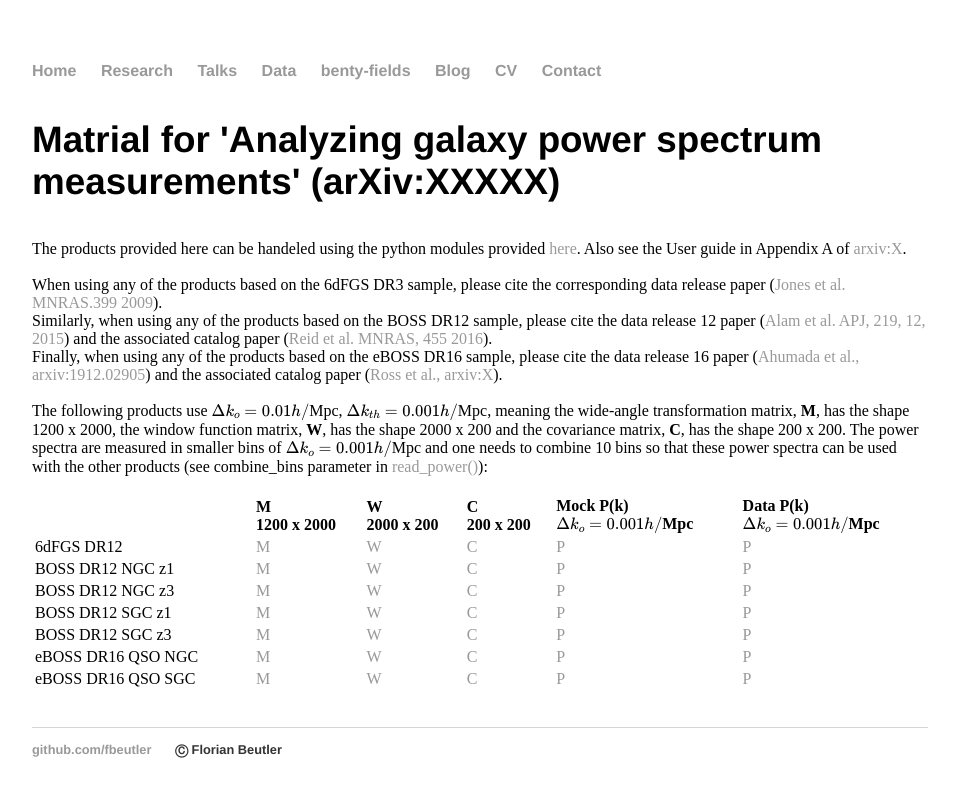
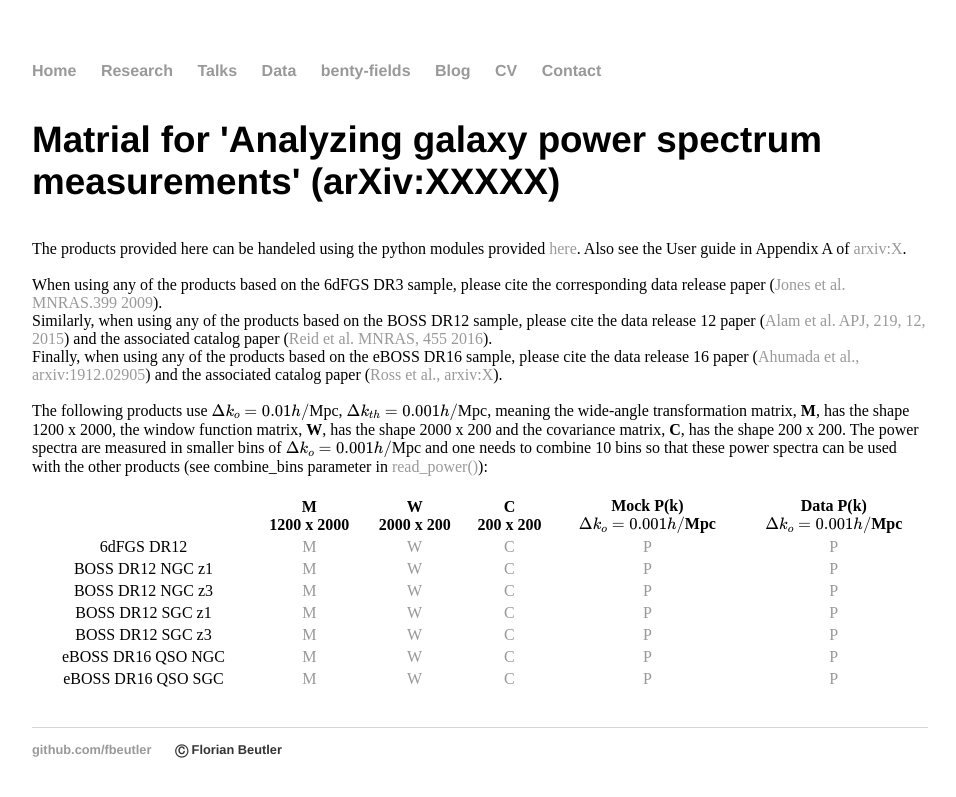
Before and after one commit to fbeutler/fbeutler.github.io, a Jekyll site: the page built from hub/deconv_paper.html, in a window 1280 px wide. Shown: the top 797 px of the page, without its empty margins (160-1116 px from the left). Built offline with Jekyll 4.4.1, drawn with Linux system fonts in a browser that asks for light colours.

Commit message:
Update deconv_paper.html

```diff
--- a/hub/deconv_paper.html
+++ b/hub/deconv_paper.html
@@ -30,7 +30,7 @@ Finally, when using any of the products based on the eBOSS DR16 sample, please c
 	parameter in <a href="https://github.com/fbeutler/pk_tools/blob/master/pk_tools.py" target="_blank">read_power()</a>):<br> <br>
 
 <table style="width:100%">
-  <tr style="text-align: left">
+  <tr style="text-align: center">
     <th></th>
     <th><strong>M</strong><br>1200 x 2000</th>
     <th><strong>W</strong><br>2000 x 200</th>
@@ -38,7 +38,7 @@ Finally, when using any of the products based on the eBOSS DR16 sample, please c
     <th>Mock P(k)<br>\(\Delta k_o = 0.001h/\)Mpc</th>
     <th>Data P(k)<br>\(\Delta k_o = 0.001h/\)Mpc</th>
   </tr>
-  <tr style="text-align: left">
+  <tr style="text-align: center">
     <td>6dFGS DR12</td>
     <td><a href="M_6dFGS_DR3_1_1_1_1_1_1200_2000.matrix.gz">M</a></td>
     <td><a href="W_6dFGS_DR3_1_1_1_1_1_10_2000_200.matrix.gz">W</a></td>
@@ -46,7 +46,7 @@ Finally, when using any of the products based on the eBOSS DR16 sample, please c
     <td><a href="X.tar.gz">P</a></td>
     <td><a href="X.tar.gz">P</a></td>
   </tr>
-  <tr style="text-align: left">
+  <tr style="text-align: center">
     <td>BOSS DR12 NGC z1</td>
     <td><a href="M_BOSS_DR12_NGC_z1_V6C_1_1_1_1_1_1200_2000.matrix.gz">M</a></td>
     <td><a href="W_BOSS_DR12_NGC_z1_V6C_1_1_1_1_1_10_2000_200.matrix.gz">W</a></td>
@@ -54,7 +54,7 @@ Finally, when using any of the products based on the eBOSS DR16 sample, please c
     <td><a href="X.tar.gz">P</a></td>
     <td><a href="X.tar.gz">P</a></td>
   </tr>
-  <tr style="text-align: left">
+  <tr style="text-align: center">
     <td>BOSS DR12 NGC z3</td>
     <td><a href="M_BOSS_DR12_NGC_z3_V6C_1_1_1_1_1_1200_2000.matrix.gz">M</a></td>
     <td><a href="W_BOSS_DR12_NGC_z3_V6C_1_1_1_1_1_10_2000_200.matrix.gz">W</a></td>
@@ -62,7 +62,7 @@ Finally, when using any of the products based on the eBOSS DR16 sample, please c
     <td><a href="X.tar.gz">P</a></td>
     <td><a href="X.tar.gz">P</a></td>
   </tr>
-  <tr style="text-align: left">
+  <tr style="text-align: center">
     <td>BOSS DR12 SGC z1</td>
     <td><a href="M_BOSS_DR12_SGC_z1_V6C_1_1_1_1_1_1200_2000.matrix.gz">M</a></td>
     <td><a href="W_BOSS_DR12_SGC_z1_V6C_1_1_1_1_1_10_2000_200.matrix.gz">W</a></td>
@@ -70,7 +70,7 @@ Finally, when using any of the products based on the eBOSS DR16 sample, please c
     <td><a href="X.tar.gz">P</a></td>
     <td><a href="X.tar.gz">P</a></td>
   </tr>
-  <tr style="text-align: left">
+  <tr style="text-align: center">
     <td>BOSS DR12 SGC z3</td>
     <td><a href="M_BOSS_DR12_SGC_z3_V6C_1_1_1_1_1_1200_2000.matrix.gz">M</a></td>
     <td><a href="W_BOSS_DR12_SGC_z3_V6C_1_1_1_1_1_10_2000_200.matrix.gz">W</a></td>
@@ -78,7 +78,7 @@ Finally, when using any of the products based on the eBOSS DR16 sample, please c
     <td><a href="X.tar.gz">P</a></td>
     <td><a href="X.tar.gz">P</a></td>
   </tr>
-  <tr style="text-align: left">
+  <tr style="text-align: center">
     <td>eBOSS DR16 QSO NGC</td>
     <td><a href="M_eBOSS_DR16_QSO_NGC_1_1_1_1_1_1200_2000.matrix.gz">M</a></td>
     <td><a href="W_eBOSS_DR16_QSO_NGC_1_1_1_1_1_10_2000_200.matrix.gz">W</a></td>
@@ -86,7 +86,7 @@ Finally, when using any of the products based on the eBOSS DR16 sample, please c
     <td><a href="X.tar.gz">P</a></td>
     <td><a href="X.tar.gz">P</a></td>
   </tr>
-  <tr style="text-align: left">
+  <tr style="text-align: center">
     <td>eBOSS DR16 QSO SGC</td>
     <td><a href="M_eBOSS_DR16_QSO_SGC_1_1_1_1_1_1200_2000.matrix.gz">M</a></td>
     <td><a href="W_eBOSS_DR16_QSO_SGC_1_1_1_1_1_10_2000_200.matrix.gz">W</a></td>
```
